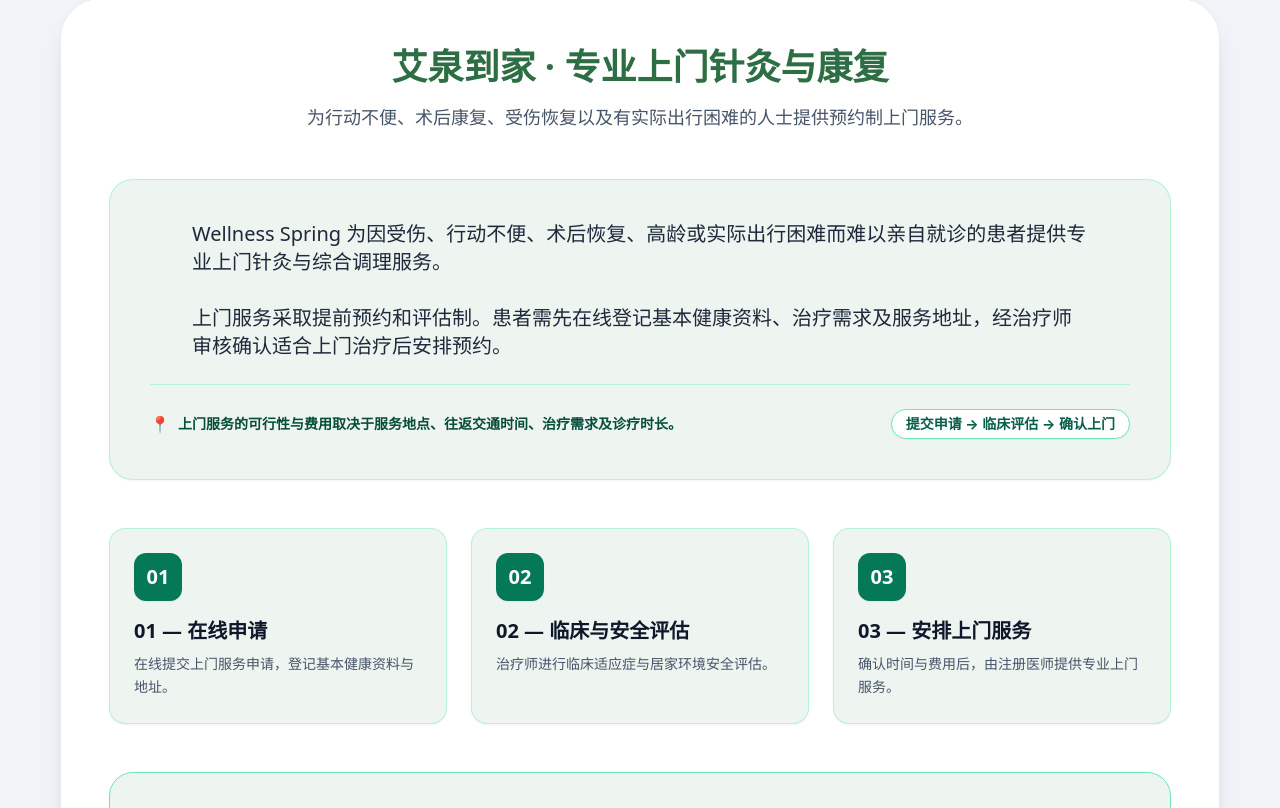
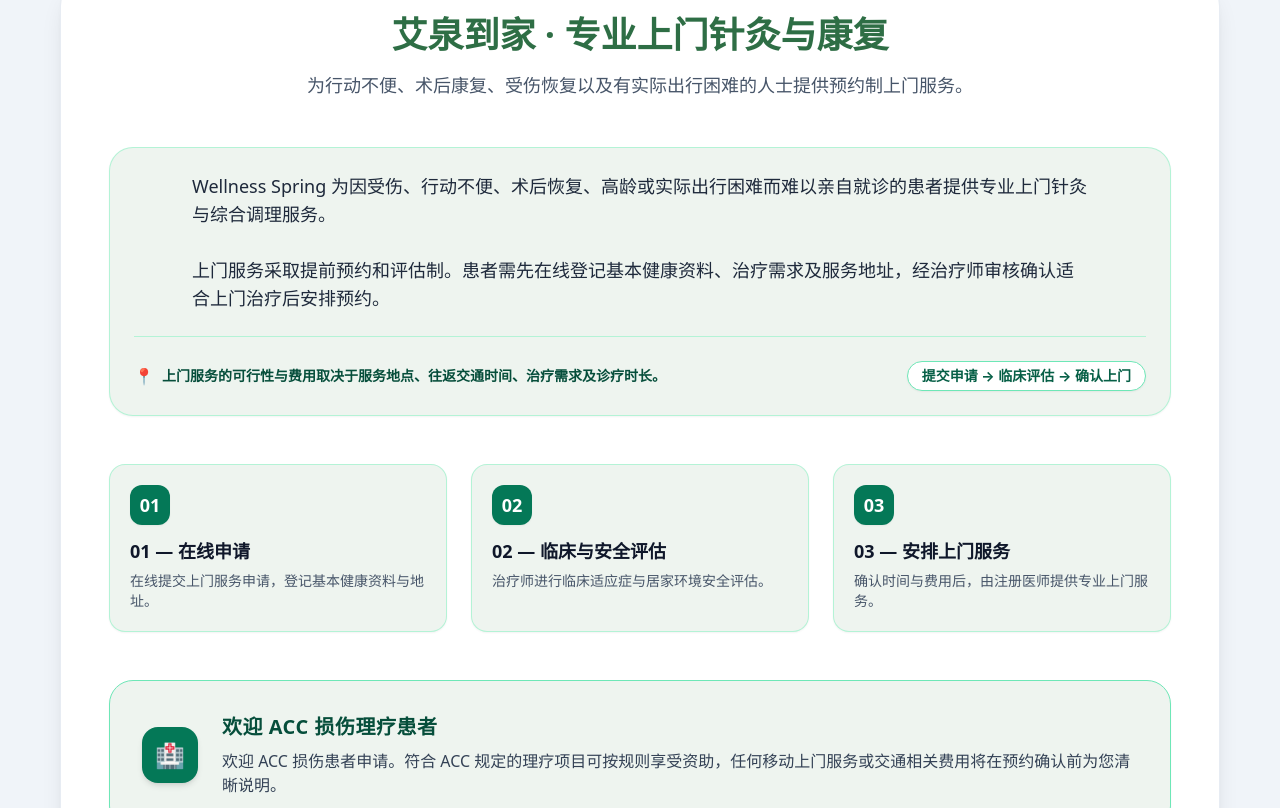
Before and after one commit to gogolf2020-byte/home, a React (Vite) app: page / in a window 1280 px wide. Shown: the part 2232-3040 px from the top of the page. Built offline with nearby package versions, Linux system fonts and the light colour scheme.

Commit message:
Update Testimonials section styling and card padding adjustments

```diff
--- a/src/components/ACCSection.jsx
+++ b/src/components/ACCSection.jsx
@@ -19,8 +19,8 @@
           </div>
 
           {/* Description */}
-          <div className="bg-[#eef4ef] dark:bg-slate-800/80 rounded-3xl p-6 sm:p-8 md:p-10 border border-emerald-200/80 dark:border-slate-700 shadow-sm mb-8">
-            <p className="text-base sm:text-lg md:text-xl font-medium leading-relaxed sm:leading-loose text-slate-800 dark:text-slate-100 text-center max-w-4xl mx-auto">
+          <div className="bg-[#eef4ef] dark:bg-slate-800/80 rounded-3xl p-4 sm:p-6 border border-emerald-200/80 dark:border-slate-700 shadow-sm mb-8">
+            <p className="text-base sm:text-lg font-medium leading-relaxed text-slate-800 dark:text-slate-100 text-left max-w-4xl mx-auto">
               {t('acc.desc')}
             </p>
           </div>
--- a/src/components/MobileCareSection.jsx
+++ b/src/components/MobileCareSection.jsx
@@ -25,8 +25,8 @@
           </div>
 
           {/* Core Description & Pre-Assessment Notice Box */}
-          <div className="bg-[#eef4ef] dark:bg-slate-800/80 rounded-3xl p-6 sm:p-8 md:p-10 border border-emerald-200/80 dark:border-slate-700 shadow-sm mb-12">
-            <div className="max-w-4xl mx-auto space-y-4 text-slate-800 dark:text-slate-100 text-base sm:text-lg md:text-xl font-medium leading-relaxed sm:leading-loose whitespace-pre-line text-center sm:text-left">
+          <div className="bg-[#eef4ef] dark:bg-slate-800/80 rounded-3xl p-4 sm:p-6 border border-emerald-200/80 dark:border-slate-700 shadow-sm mb-12">
+            <div className="max-w-4xl mx-auto space-y-4 text-slate-800 dark:text-slate-100 text-base sm:text-lg font-medium leading-relaxed whitespace-pre-line text-left">
               <p>{t('mobileCare.desc')}</p>
             </div>
 
@@ -43,38 +43,38 @@
 
           {/* 3 Step Process Cards */}
           <div className="grid grid-cols-1 md:grid-cols-3 gap-6 mb-12">
-            <div className="bg-[#eef4ef] dark:bg-slate-800/80 rounded-2xl p-6 border border-emerald-200/80 dark:border-slate-700 shadow-sm hover:shadow-md transition-all">
-              <div className="w-12 h-12 rounded-xl bg-emerald-700 text-white flex items-center justify-center font-black text-xl mb-4 shadow-sm">
+            <div className="bg-[#eef4ef] dark:bg-slate-800/80 rounded-2xl p-4 sm:p-5 border border-emerald-200/80 dark:border-slate-700 shadow-sm hover:shadow-md transition-all">
+              <div className="w-10 h-10 rounded-xl bg-emerald-700 text-white flex items-center justify-center font-black text-lg mb-3 shadow-sm">
                 01
               </div>
-              <h4 className="text-xl font-bold text-slate-900 dark:text-slate-100 mb-2">
+              <h4 className="text-lg font-bold text-slate-900 dark:text-slate-100 mb-1.5">
                 {t('mobileCare.step1Title')}
               </h4>
-              <p className="text-sm text-slate-600 dark:text-slate-300 leading-relaxed">
+              <p className="text-xs sm:text-sm text-slate-600 dark:text-slate-300 leading-relaxed">
                 {t('mobileCare.step1Desc')}
               </p>
             </div>
 
-            <div className="bg-[#eef4ef] dark:bg-slate-800/80 rounded-2xl p-6 border border-emerald-200/80 dark:border-slate-700 shadow-sm hover:shadow-md transition-all">
-              <div className="w-12 h-12 rounded-xl bg-emerald-700 text-white flex items-center justify-center font-black text-xl mb-4 shadow-sm">
+            <div className="bg-[#eef4ef] dark:bg-slate-800/80 rounded-2xl p-4 sm:p-5 border border-emerald-200/80 dark:border-slate-700 shadow-sm hover:shadow-md transition-all">
+              <div className="w-10 h-10 rounded-xl bg-emerald-700 text-white flex items-center justify-center font-black text-lg mb-3 shadow-sm">
                 02
               </div>
-              <h4 className="text-xl font-bold text-slate-900 dark:text-slate-100 mb-2">
+              <h4 className="text-lg font-bold text-slate-900 dark:text-slate-100 mb-1.5">
                 {t('mobileCare.step2Title')}
               </h4>
-              <p className="text-sm text-slate-600 dark:text-slate-300 leading-relaxed">
+              <p className="text-xs sm:text-sm text-slate-600 dark:text-slate-300 leading-relaxed">
                 {t('mobileCare.step2Desc')}
               </p>
             </div>
 
-            <div className="bg-[#eef4ef] dark:bg-slate-800/80 rounded-2xl p-6 border border-emerald-200/80 dark:border-slate-700 shadow-sm hover:shadow-md transition-all">
-              <div className="w-12 h-12 rounded-xl bg-emerald-700 text-white flex items-center justify-center font-black text-xl mb-4 shadow-sm">
+            <div className="bg-[#eef4ef] dark:bg-slate-800/80 rounded-2xl p-4 sm:p-5 border border-emerald-200/80 dark:border-slate-700 shadow-sm hover:shadow-md transition-all">
+              <div className="w-10 h-10 rounded-xl bg-emerald-700 text-white flex items-center justify-center font-black text-lg mb-3 shadow-sm">
                 03
               </div>
-              <h4 className="text-xl font-bold text-slate-900 dark:text-slate-100 mb-2">
+              <h4 className="text-lg font-bold text-slate-900 dark:text-slate-100 mb-1.5">
                 {t('mobileCare.step3Title')}
               </h4>
-              <p className="text-sm text-slate-600 dark:text-slate-300 leading-relaxed">
+              <p className="text-xs sm:text-sm text-slate-600 dark:text-slate-300 leading-relaxed">
                 {t('mobileCare.step3Desc')}
               </p>
             </div>
--- a/src/components/ResearchInnovation.jsx
+++ b/src/components/ResearchInnovation.jsx
@@ -131,10 +131,6 @@
           </div>
         </div>
 
-        {/* Compliance & AI Disclaimer */}
-        <div className="mt-12 text-center text-xs text-slate-500 dark:text-slate-400 max-w-3xl mx-auto leading-relaxed border-t border-slate-200 dark:border-slate-800 pt-6">
-          <p>💡 {t('footer.aiDisclaimer')}</p>
-        </div>
       </div>
     </section>
   )
--- a/src/components/Testimonials.jsx
+++ b/src/components/Testimonials.jsx
@@ -1,4 +1,8 @@
+import { useTranslation } from 'react-i18next'
+
 export default function Testimonials() {
+  const { t } = useTranslation()
+
   const testimonials = [
     {
       name: 'Terry Horne',
@@ -18,31 +22,41 @@
   ]
 
   return (
-    <section id="testimonials" className="bg-[#f0f4f9] py-12 md:py-16 dark:bg-slate-950">
-      <div className="container">
-        <h2 className="text-3xl sm:text-4xl font-bold text-primary dark:text-emerald-400 mb-12 text-center">
-          Testimonials
+    <section id="testimonials" className="scroll-mt-20 bg-[#f0f4f9] py-16 md:py-24 dark:bg-slate-950 transition-colors duration-300 border-y border-emerald-900/10 dark:border-slate-800">
+      <div className="container mx-auto px-4 max-w-6xl">
+        <div className="bg-white dark:bg-slate-900 rounded-[2.5rem] p-6 sm:p-10 md:p-12 shadow-xl border border-slate-200/80 dark:border-slate-800">
+          <div className="text-center max-w-3xl mx-auto mb-10">
+            <h2 className="text-3xl sm:text-4xl font-bold text-primary dark:text-emerald-300">
+              {t('testimonials.title', 'Testimonials')}
             </h2>
+          </div>
 
-        <div className="grid md:grid-cols-3 gap-8">
+          <div className="grid grid-cols-1 md:grid-cols-3 gap-6">
             {testimonials.map((testimonial) => (
-            <div key={testimonial.name} className="bg-white dark:bg-slate-900 p-8 rounded-lg shadow-md dark:border dark:border-slate-800">
-              <div className="flex items-center gap-1 mb-4">
+              <div
+                key={testimonial.name}
+                className="bg-[#eef4ef] dark:bg-slate-800/80 p-5 sm:p-6 rounded-2xl border border-emerald-200/80 dark:border-slate-700 shadow-sm hover:shadow-md transition-all flex flex-col justify-between"
+              >
+                <div>
+                  <div className="flex items-center gap-1 mb-3">
                     {[...Array(5)].map((_, i) => (
-                  <span key={i} className="text-yellow-400">★</span>
+                      <span key={i} className="text-yellow-400 text-lg">★</span>
                     ))}
                   </div>
 
-              <p className="text-gray-700 dark:text-slate-300 italic mb-6 leading-8">
+                  <p className="text-slate-800 dark:text-slate-100 italic mb-5 leading-relaxed text-sm sm:text-base text-left">
                     "{testimonial.text}"
                   </p>
+                </div>
 
-              <hr className="border-gray-200 dark:border-slate-800 mb-4" />
-
-              <h4 className="font-bold text-primary dark:text-emerald-300">{testimonial.name}</h4>
-              <p className="text-sm text-gray-600 dark:text-slate-400">{testimonial.title}</p>
+                <div>
+                  <hr className="border-emerald-200/80 dark:border-slate-700 mb-3" />
+                  <h4 className="font-bold text-primary dark:text-emerald-300 text-base">{testimonial.name}</h4>
+                  <p className="text-xs sm:text-sm text-slate-600 dark:text-slate-400 font-medium">{testimonial.title}</p>
+                </div>
               </div>
             ))}
+          </div>
         </div>
       </div>
     </section>
```
Also changed, not shown: src/components/AIAssessment.jsx (+19 -22 lines). Lines whose indentation alone changed are shown as unchanged.
